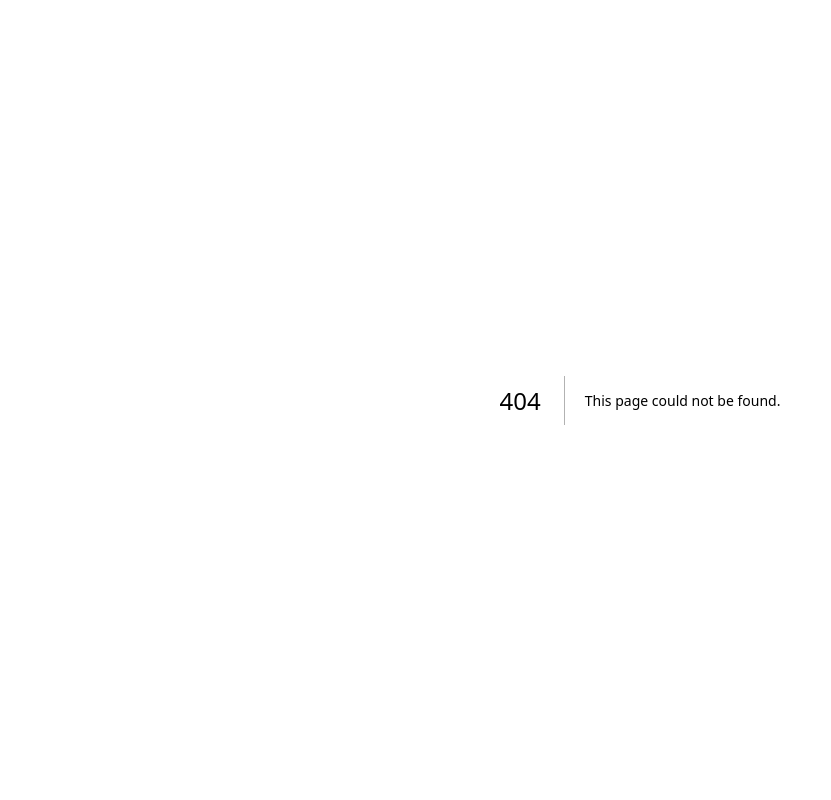
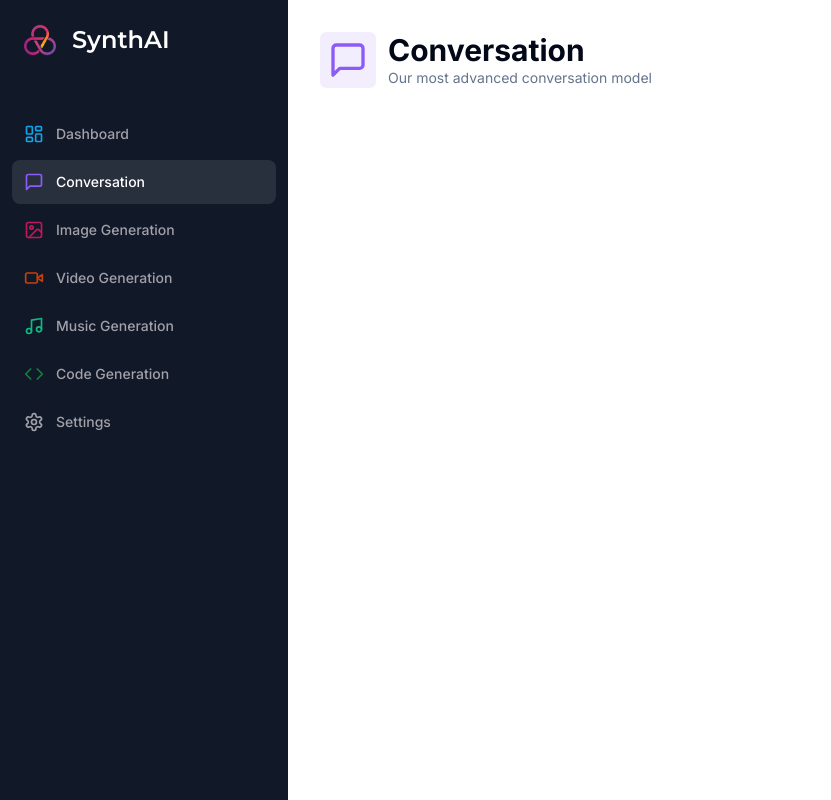
Before and after one commit to Shobhnik13/SynthAI, a Next.js app: page /conversation in a window 1280 px wide. Before the commit this address had no page. Shown: the whole page, without its empty margins (0-831 px from the left). Built offline with nearby package versions, Linux system fonts and the light colour scheme.

Commit message:
started conversation page

```diff
--- /dev/null
+++ b/app/(dashboard)/(routes)/conversation/page.tsx
@@ -0,0 +1,17 @@
+import { MessageSquare } from "lucide-react"
+import Heading from "../../../../components/heading"
+
+const ConversationPage = () => {
+  return (
+    <div>
+        <Heading
+        title='Conversation'
+        description='Our most advanced conversation model'
+        icon={MessageSquare}
+        iconColor='text-violet-500'
+        bgColor='bg-violet-500/10'/>
+    </div>
+  )
+}
+
+export default ConversationPage
--- a/app/(dashboard)/(routes)/dashboard/page.tsx
+++ b/app/(dashboard)/(routes)/dashboard/page.tsx
@@ -11,7 +11,7 @@ const tools=[
     icon:MessageSquare,
     color:'text-violet-500',
     bgColor:'bg-violet-500/10',
-    href:'/dashboard'
+    href:'/conversation'
   },
   {
     label:'Music Generation',
--- /dev/null
+++ b/components/heading.tsx
@@ -0,0 +1,31 @@
+import { LucideIcon } from "lucide-react"
+import { cn } from "../lib/utils"
+
+interface HeadingProps{
+    title:string,
+    icon:LucideIcon,
+    description:string,
+    iconColor:string,
+    bgColor:string,
+}
+const Heading = ({title,description,icon:Icon,iconColor,bgColor}:HeadingProps) => {
+  return (
+    <div className={cn("px-4 lg:px-8 flex items-center gap-x-3 mb-8")}>
+        {/* main div  */}
+
+        {/* div1  */}
+        <div className={cn("p-2 w-fit rounded-md",bgColor)}>
+        {/* this is wrapper div of Icon  */}
+            <Icon className={cn("w-10 h-10",iconColor)}/>
+        </div>
+
+        {/* div 2 */}
+        <div>
+        <h2 className="text-3xl font-bold">{title}</h2>
+        <p className="text-sm text-muted-foreground">{description}</p>
+        </div>
+    </div>
+  )
+}
+
+export default Heading
--- a/components/sidebar.tsx
+++ b/components/sidebar.tsx
@@ -78,7 +78,7 @@ const Sidebar = () => {
                   <Link
                   href={item.href}
                   key={item.href}
-                  className={cn("text-sm group flex p-3 w-full justify-start font-medium cursor-pointer hover:text-white hover:bg-white/10 rounded-lg transition",pathname === item.href ? 'text-white bg-white/10' :' text-zinc-400')}>
+  className={cn("text-sm group flex p-3 w-full justify-start font-medium cursor-pointer hover:text-white hover:bg-white/10 rounded-lg transition",pathname === item.href ? 'text-white bg-white/10' :' text-zinc-400')}>
                     <div className="flex items-center flex-1">
                         <item.icon className={cn("h-5 w-5 mr-3",item.color)}/>
                         {item.label}
```
Also changed, not shown: 1 other file (tests, documents, lock files or other folders).
